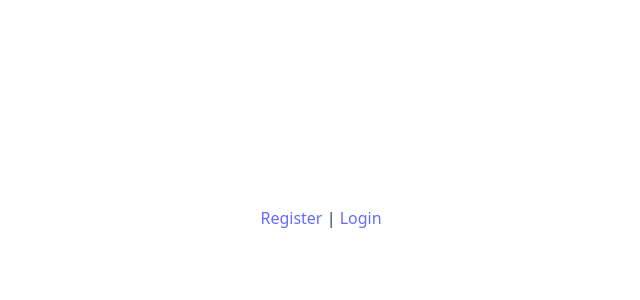
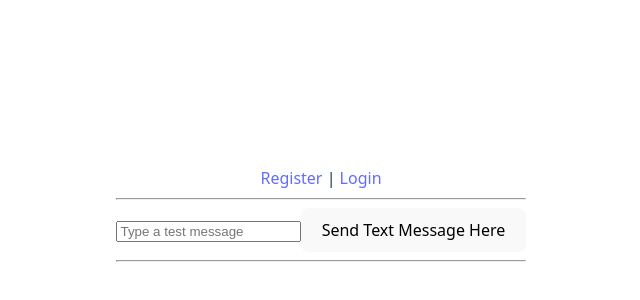
Before and after one commit to TechDevAditya/CHAT-APP, a React (Vite) app in the folder client/: page / in a window 1280 px wide. Before the commit this address had no page. Shown: the part 182-482 px from the top of the page, without its empty margins (319-959 px from the left). Built offline with nearby package versions, Linux system fonts and the light colour scheme; no server answers.

Commit message:
Sockets now work, 3 hr paid off, the text message box created and the text sent is now detected by the backend and stored, also fixed minor backend bugs

```diff
--- a/client/package.json
+++ b/client/package.json
@@ -13,7 +13,8 @@
     "axios": "^1.11.0",
     "react": "^19.1.1",
     "react-dom": "^19.1.1",
-    "react-router-dom": "^7.8.1"
+    "react-router-dom": "^7.8.1",
+    "socket.io-client": "^4.8.1"
   },
   "devDependencies": {
     "@eslint/js": "^9.33.0",
--- a/client/src/App.jsx
+++ b/client/src/App.jsx
@@ -1,23 +1,69 @@
-import React from 'react';
+import React, {useState ,useEffect } from 'react';
 import RegisterPage from './pages/RegisterPage';
 import './App.css';
 import LoginPage from './pages/LoginPage';
 import { BrowserRouter as Router, Routes, Route, Link } from 'react-router-dom';
+import {socket} from './socket';
 
 function App() {
+
+  const [message, setMessage] = useState('');   //for our text message
+
+  useEffect(() => {
+    function onConnect(){
+      console.log('Frontend connected to server');
+    }
+
+    function onDisconnect(){
+      console.log('Frontend disconnected from server');
+    }
+
+    socket.on('connect', onConnect);
+    socket.on('disconnect', onDisconnect);
+
+    socket.connect();
+
+    //cleanup
+    return () => {
+      socket.off('connect', onConnect);
+      socket.off('disconnect', onDisconnect);
+      socket.disconnect();
+    };
+  }, []);   //effect runs only once
+
+  const sendMessage = (e) => {
+    e.preventDefault();
+    if(message){
+      socket.emit('test_message', message);
+      setMessage('');    //clear the input after sending
+    }
+  }
+
   return (
     <Router>
       <div className="App">
         <nav>
           <Link to="/register">Register</Link> | <Link to="/login">Login</Link>
         </nav>
+
+        <hr />
+        <form onSubmit={sendMessage}>
+          <input
+            type="text"
+            value={message}
+            onChange={(e) => setMessage(e.target.value)}
+            placeholder="Type a test message"
+          />
+          <button type="submit">Send Text Message Here</button>
+        </form>
+        <hr />
+
         <Routes>
           <Route path="/register" element={<RegisterPage />} />
           <Route path="/login" element={<LoginPage />} />
         </Routes>
       </div>
     </Router>
-
   );
 }
 
--- /dev/null
+++ b/client/src/socket.js
@@ -0,0 +1,6 @@
+import {io} from 'socket.io-client';
+const URL = 'http://localhost:5000';
+
+export const socket = io(URL, {
+    autoConnect: false
+});
```
Also changed, not shown: 2 other files (tests, documents, lock files or other folders).
